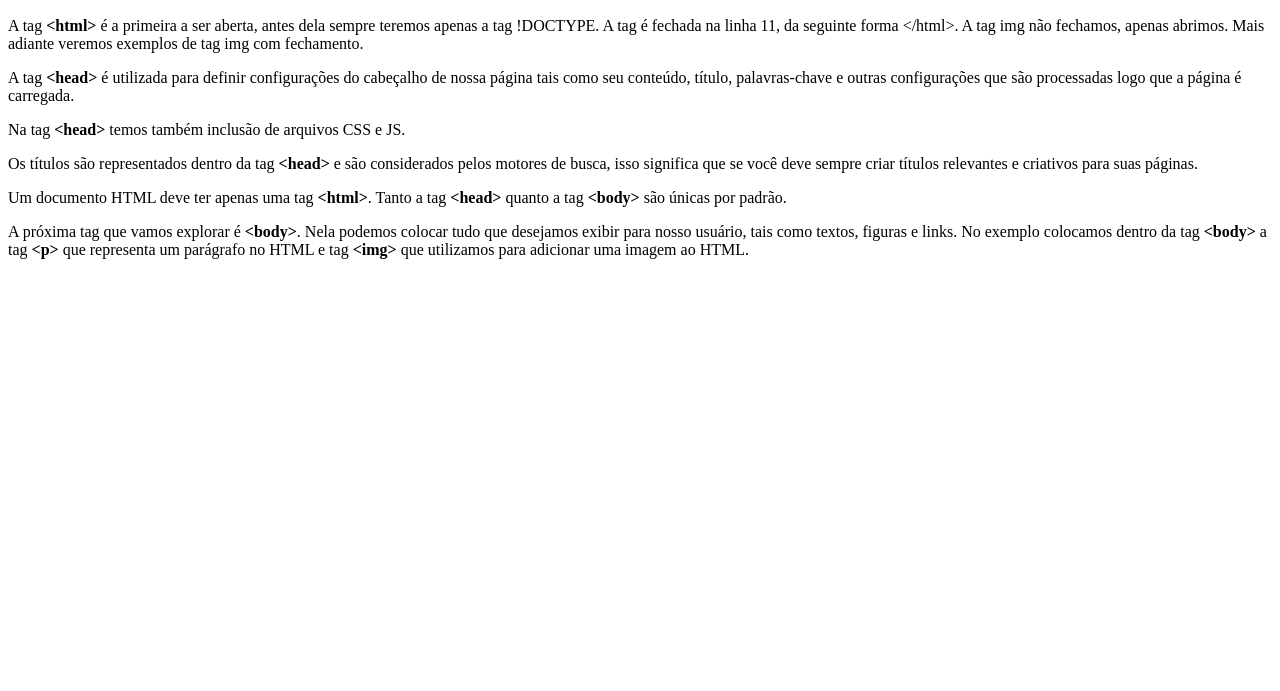
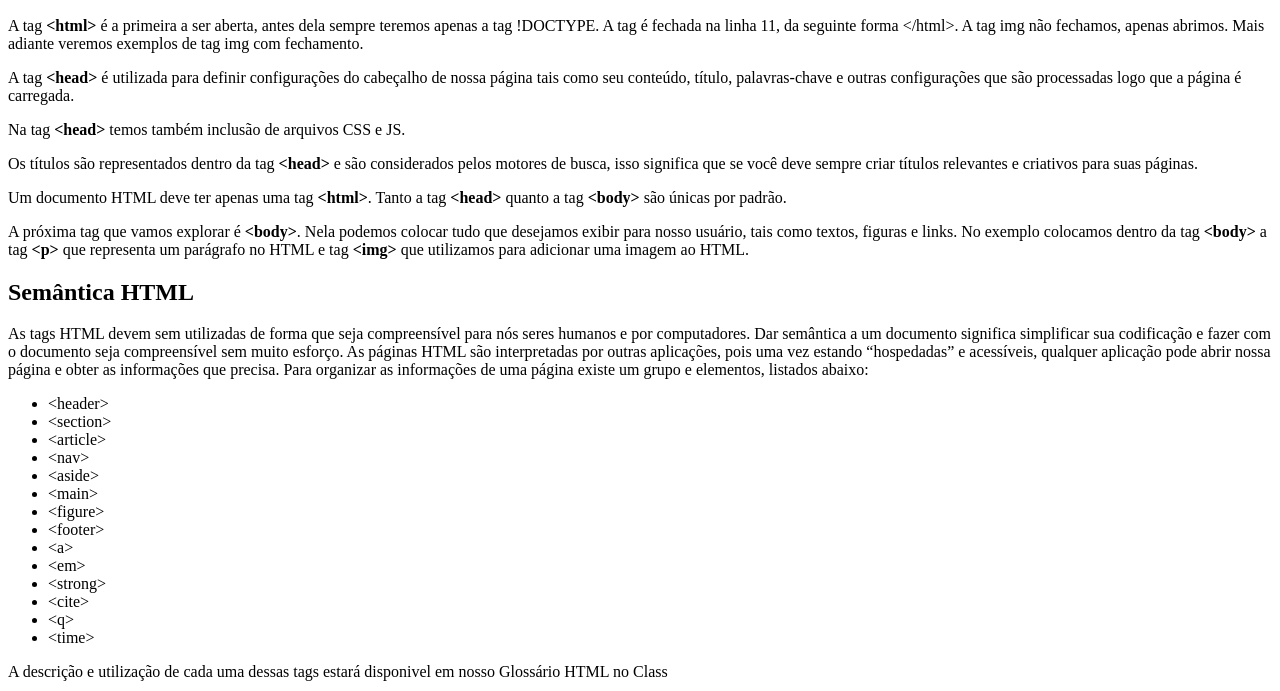
Before and after one commit to edua152030/frontend1-atividade3-0, a plain HTML site: page index.html in a window 1280 px wide. Shown: the part 1864-2555 px from the top of the page. Before the commit the page ends 2139 px from the top, so only its background shows below. Drawn offline with Linux system fonts and the light colour scheme.

Commit message:
projeto finalizado

```diff
--- a/index.html
+++ b/index.html
@@ -8,13 +8,18 @@
 </head>
 
 <body>
+    <header>
         <h1>Aula 02 - HTML</h1>
+    </header>
+    <main>
+
         <section>
             <h2>Desenvolvimento Web</h2>
             <h2>Front-End</h2>
             <div>
                 <h3>História do HTML</h3>
-            <p>O HTML foi proposto no início de 1990 e recebeu novas funcionalidades ao longo do tempo visando atender
+                <p>O HTML foi proposto no início de 1990 e recebeu novas funcionalidades ao longo do tempo visando
+                    atender
                     às novas exigências de comunicação e representação da informação. Atualmente o padrão HTML 5
                     é amplamente utilizado, no momento já temos o padrão HTML 5.3, lançado em janeiro de 2021.</p><br>
                 <p>Conheça mais sobre o HTML, visitando o site da Organização Mozilla, neste site você vai encontrar
@@ -27,13 +32,15 @@
                     <a href="https://www.w3schools.com/html/" target="_blank">site referencia</a>
                 </p>
                 <p>
-                O objetivo do HTML é oferecer um padrão compreensível por nós humanos e que pode ser interpretado pelos
+                    O objetivo do HTML é oferecer um padrão compreensível por nós humanos e que pode ser interpretado
+                    pelos
                     navegadores.
                     Um dos fatores responsáveis pelo sucesso do
                     HTML é sua simplicidade de desenvolvimento, pois exige apenas um editor de texto e um navegador web.
                 </p>
                 <p>
-                Além disso, ao navegar por um site qualquer na internet podemos facilmente explorar o código HTML que
+                    Além disso, ao navegar por um site qualquer na internet podemos facilmente explorar o código HTML
+                    que
                     está sendo apresentado.
                     Para explorar o código de uma página qualquer vamos utilizar o DevTools.
                 </p>
@@ -42,19 +49,23 @@
                 <h2>O HTML é uma linguagem interpretada pelos navegadores. Mas o que exatamente significa isso?</h2>
                 <p>
                     Significa que todas as tags que desenvolvemos são executadas e geram algum resultado
-                para ser exibido ao usuário. Isso significa que as tags não são <strong>“validadas”</strong>, nem mesmo
+                    para ser exibido ao usuário. Isso significa que as tags não são <strong>“validadas”</strong>, nem
+                    mesmo
                     são
                     reportados erros caso ocorram.
-                Este é um fator que define o HTML como linguagem de marcação e não como linguagem de programação. Uma
+                    Este é um fator que define o HTML como linguagem de marcação e não como linguagem de programação.
+                    Uma
                     linguagem de programação
-                passa por um processo de validação dos comandos, onde cada um deles é executado podendo ou não gerar uma
+                    passa por um processo de validação dos comandos, onde cada um deles é executado podendo ou não gerar
+                    uma
                     saída.
                 </p>
                 <p>De forma resumida isso significa que quando nosso código HTML estiver incorreto,
                     não vai apresentar erro, simplesmente não vai funcionar.
                 </p>
                 <p>
-                Existem diversos padrões que os programadores podem adotar, então é fundamental você conheça bastante a
+                    Existem diversos padrões que os programadores podem adotar, então é fundamental você conheça
+                    bastante a
                     linguagem HTML
                     pois vai se deparar com códigos desenvolvidos por outros programadores ao longo de sua jornada
                     profissional e antes mesmo de executar o código é importante que você faça a validação do mesmo e
@@ -65,9 +76,11 @@
         <section>
             <h2>Introdução à HTML</h2>
             <p>
-            HTML é uma sigla para representar o termo Linguagem de Marcação de HiperTexto, originado do inglês HyperText
+                HTML é uma sigla para representar o termo Linguagem de Marcação de HiperTexto, originado do inglês
+                HyperText
                 Markup Language.
-            Portanto a HTML é uma linguagem para criar documentos com textos e outros elementos do meio digital, tais
+                Portanto a HTML é uma linguagem para criar documentos com textos e outros elementos do meio digital,
+                tais
                 como imagens,
                 sons e vídeos.
             </p>
@@ -99,7 +112,8 @@
             <div>
                 <h2>Notas importantes</h2>
                 <ul>
-                <li>Perceba que a tag inicia com o símbolo de menor, ou seja &lt;. Observe também um sinal de maior no
+                    <li>Perceba que a tag inicia com o símbolo de menor, ou seja &lt;. Observe também um sinal de maior
+                        no
                         final, ou seja >.</li>
                     <li>Todas as tags tem uma representação de finalização opcionais. Veremos ao logo desta
                         disciplina/unidade tais particularidades.</li>
@@ -132,15 +146,18 @@
                 abrimos. Mais adiante veremos exemplos de tag img com fechamento.
             </p>
             <p>
-            A tag <strong>&lt;head&gt;</strong> é utilizada para definir configurações do cabeçalho de nossa página tais
+                A tag <strong>&lt;head&gt;</strong> é utilizada para definir configurações do cabeçalho de nossa página
+                tais
                 como seu
-            conteúdo, título, palavras-chave e outras configurações que são processadas logo que a página é carregada.
+                conteúdo, título, palavras-chave e outras configurações que são processadas logo que a página é
+                carregada.
             </p>
             <p>
                 Na tag <strong>&lt;head&gt;</strong> temos também inclusão de arquivos CSS e JS.
             </p>
             <p>
-            Os títulos são representados dentro da tag <strong>&lt;head&gt;</strong> e são considerados pelos motores de
+                Os títulos são representados dentro da tag <strong>&lt;head&gt;</strong> e são considerados pelos
+                motores de
                 busca, isso significa que se você deve sempre criar títulos relevantes e criativos para suas
                 páginas.
             </p>
@@ -150,14 +167,74 @@
                 <strong>&lt;body&gt;</strong> são únicas por padrão.
             </p>
             <p>
-            A próxima tag que vamos explorar é <strong>&lt;body&gt;</strong>. Nela podemos colocar tudo que desejamos
+                A próxima tag que vamos explorar é <strong>&lt;body&gt;</strong>. Nela podemos colocar tudo que
+                desejamos
                 exibir
                 para nosso usuário, tais como textos, figuras e links. No exemplo colocamos dentro da
-            tag <strong>&lt;body&gt;</strong> a tag <strong>&lt;p&gt;</strong> que representa um parágrafo no HTML e tag
+                tag <strong>&lt;body&gt;</strong> a tag <strong>&lt;p&gt;</strong> que representa um parágrafo no HTML e
+                tag
                 <strong>&lt;img&gt;</strong> que
                 utilizamos para adicionar uma imagem ao HTML.
             </p>
         </section>
+        <section>
+            <h2>Semântica HTML</h2>
+            <p>
+                As tags HTML devem sem utilizadas de forma que seja compreensível para nós seres
+                humanos e por computadores. Dar semântica a um documento significa simplificar sua
+                codificação e fazer com o documento seja compreensível sem muito esforço. As páginas HTML
+                são interpretadas por outras aplicações, pois uma vez estando “hospedadas” e acessíveis,
+                qualquer aplicação pode abrir nossa página e obter as informações que precisa. Para organizar
+                as informações de uma página existe um grupo e elementos, listados abaixo:
+            </p>
+            <ul>
+                <li>&lt;header&gt;</li>
+                <li>&lt;section&gt;</li>
+                <li>&lt;article&gt;</li>
+                <li>&lt;nav&gt;</li>
+                <li>&lt;aside&gt;</li>
+                <li>&lt;main&gt;</li>
+                <li>&lt;figure&gt;</li>
+                <li>&lt;footer&gt;</li>
+                <li>&lt;a&gt;</li>
+                <li>&lt;em&gt;</li>
+                <li>&lt;strong&gt;</li>
+                <li>&lt;cite&gt;</li>
+                <li>&lt;q&gt;</li>
+                <li>&lt;time&gt;</li>
+            </ul>
+            <p>
+                A descrição e utilização de cada uma dessas tags estará disponivel em nosso Glossário HTML no Class
+            </p>
+            <img src="https://docs.google.com/document/d/1IBilFERBMefMArgodoXTJKtBeMRFozNLeci-gGDdQ80/edit?usp=sharing"
+                alt="imagem explicando as tags">
+            <p>
+                Veja Exemplos para cada uma destas tags semânticas:
+            </p>
+            <h3>Main</h3>
+            <img src="./images-20230628T123453Z-001/images/main.JPG" alt="exemplo main">
+            <h3>Article</h3>
+            <img src="./images-20230628T123453Z-001/images/article.JPG" alt="exemplo article">
+            <h3>Aside</h3>
+            <img src="./images-20230628T123453Z-001/images/aside.JPG" alt="exemplo aside">
+            <h3>Figure</h3>
+            <img src="./images-20230628T123453Z-001/images/figure.JPG" alt="exemplo figure">
+            <h3>header</h3>
+            <img src="./images-20230628T123453Z-001/images/header.JPG" alt="exemplo header">
+            <h3>nav</h3>
+            <img src="./images-20230628T123453Z-001/images/nav.JPG" alt="exemplo nav">
+            <h3>Main</h3>
+            <img src="./images-20230628T123453Z-001/images/session.JPG" alt="exemplo session">
+            <h3>strong</h3>
+            <img src="./images-20230628T123453Z-001/images/strong-em.JPG" alt="exemplo strong">
+            <h3>HTML semantico</h3>
+            <img src="./images-20230628T123453Z-001/images/HTML-semantico-completo.JPG" alt="exemplo html semantico">
+        </section>
+    </main>
+    <footer>
+        <p>Atividade Prática Aula 02 - 7a Edição do Programa Starter 2022 - <a
+                href="https://www.growdev.com.br"></a>Growdev</p>
+    </footer>
 </body>
 
 </html>
```
Lines whose indentation alone changed are shown as unchanged.
